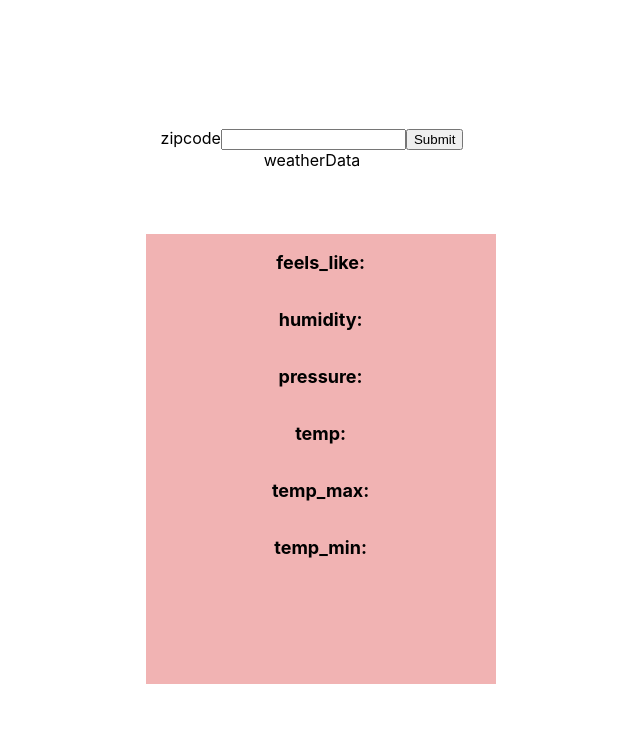
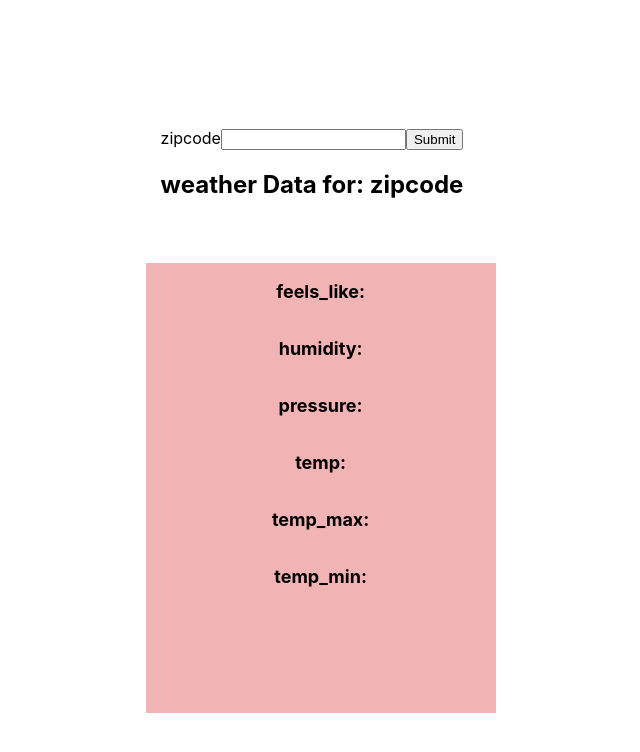
Before and after one commit to shawasty/listing-state-weather-app, a React (Create React App) app: page / in a window 1280 px wide. Shown: the top 752 px of the page, without its empty margins (328-968 px from the left). Built offline with nearby package versions, Linux system fonts and the light colour scheme.

Commit message:
tried some changes

```diff
--- a/src/App.js
+++ b/src/App.js
@@ -4,10 +4,12 @@ import './App.css';
 import Input from "./components/Input";
 import WeatherCard from "./components/WeatherCard";
 
-function App() {
+function App(props) {
 //
 //weatherData is where we store the response data from our api call.
   //value is where we keep track of what is being inserted into out input field.
+  const [weatherData, setWeatherData] = useState({});
+  const [value, setValue] = useState(" ");
 
   const handleGetWeather = ()=>{
     fetchData(value).then(res=>{
@@ -16,8 +18,7 @@ function App() {
       })
   }
 
- const [weatherData, setWeatherData] = useState({});
-  const [value, setValue] = useState(" ");
+
   //You will have to create functions that handle event changes
   //Also for submit changes as well
 
@@ -40,7 +41,8 @@ function App() {
                 }/>
                 <button type="submit" onClick={handleGetWeather}>Submit</button>
         </div>
-      weatherData
+        <h2>weather Data for: {value} zipcode </h2>
+
       <WeatherCard data={weatherData}/>
     </div>
   );
```
